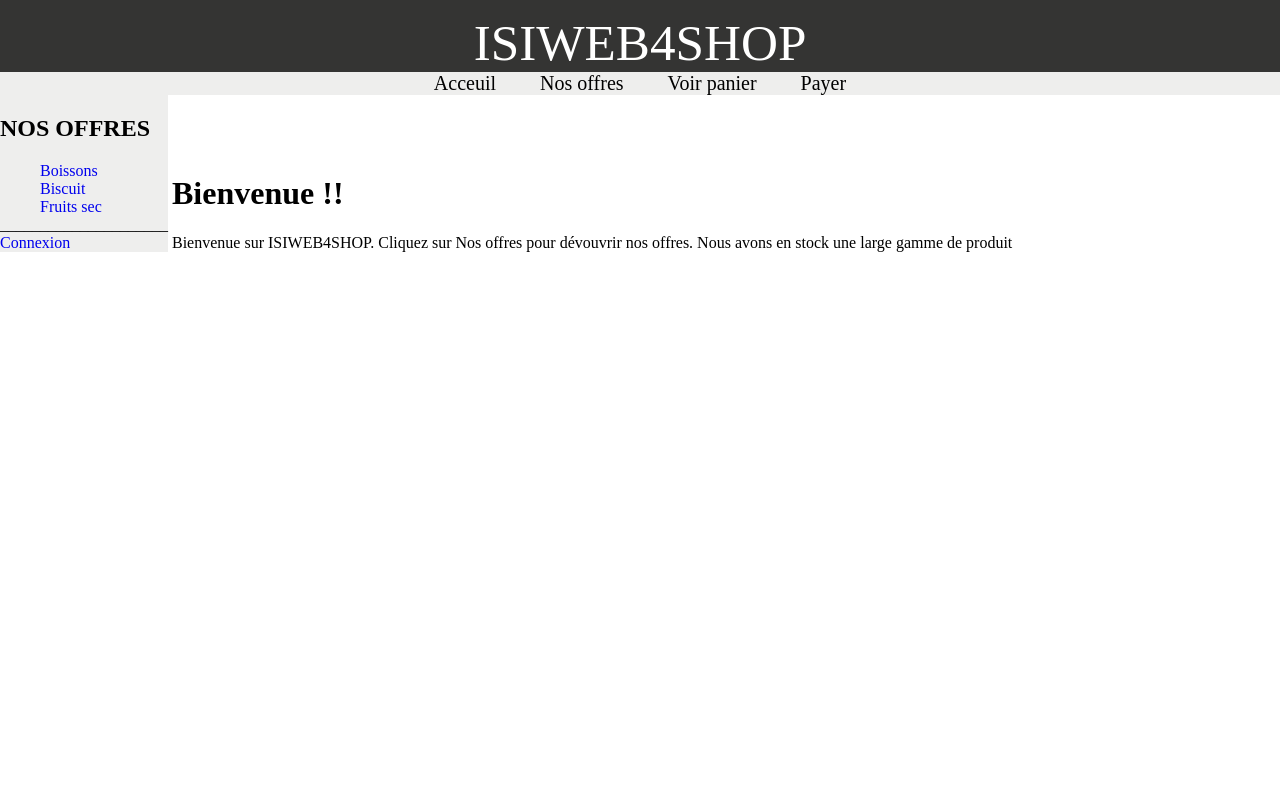
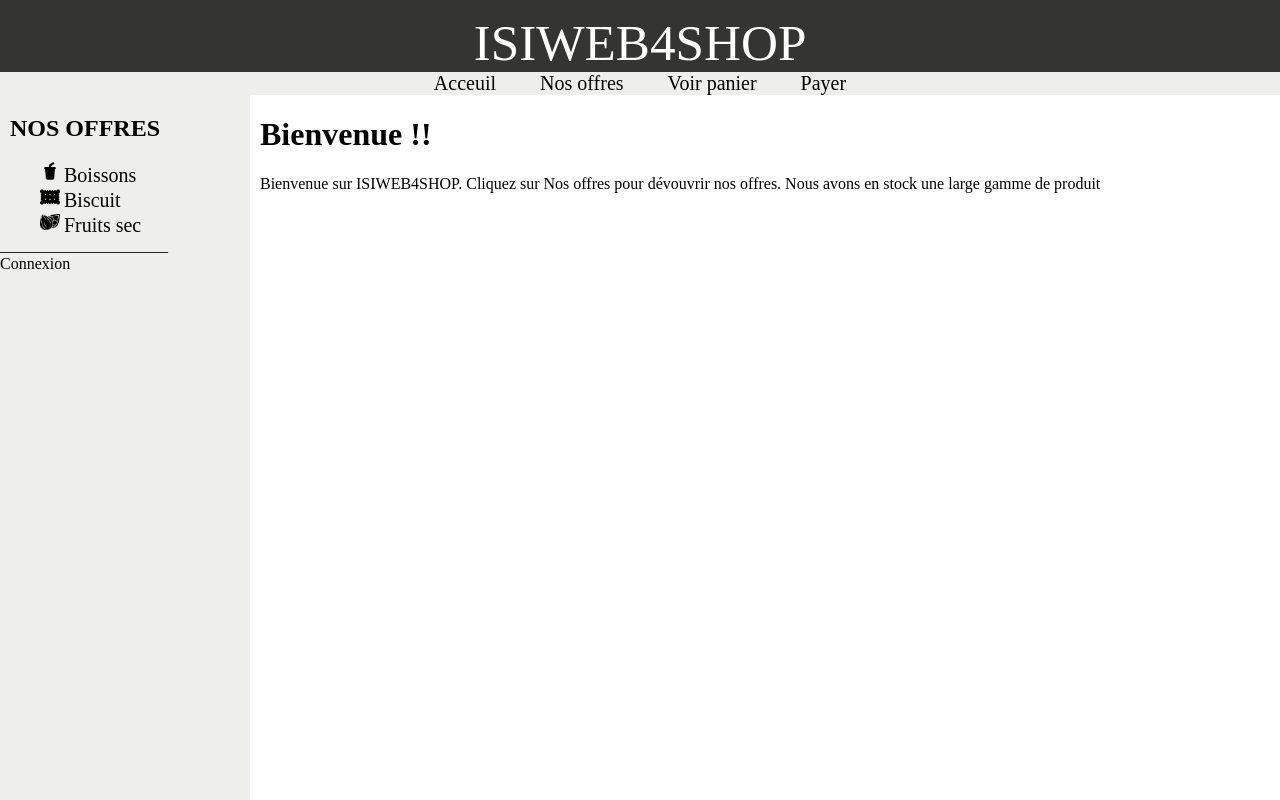
Before and after one commit to AdmoNos/Projet, a plain HTML site: page index.html in a window 1280 px wide. Drawn offline with Linux system fonts and the light colour scheme.

Commit message:
Avancement barre de navigation verticale

```diff
--- a/index.css
+++ b/index.css
@@ -65,14 +65,49 @@ li{
 }
 
 #main{
-    display: block;
+    position: fixed;
 }
 
 #main-left{
-    display: inline-block;
+    position: fixed;
+    background-color: #eeeeed;
+    width: 250px;
+    height: 100%;
+}
+
+.titre-navbar-menu{
+    margin-left: 10px;
+}
+
+#navbar-menu{
+    display: flex;
+    flex-direction: column;
+    align-items: center;
     background-color: #eeeeed;
 }
 
+#navabar-menu-text{
+    display: inline-block;
+    color: black;
+    font-size: 20px;
+}
+
+.navabar-menu-text-soda{
+    width: 20px;
+}
+
+.navabar-menu-text-biscuit{
+    width: 20px;
+}
+
+.navabar-menu-text-fruit_sec{
+    width: 20px;
+}
+
+.navabar-menu-connexion{
+    color: black;
+}
+
 #main-right{
-    display: inline-block;
+    margin-left: 260px;
 }
--- a/index.html
+++ b/index.html
@@ -23,14 +23,23 @@
     </div>
     <div id="main">
         <div id="main-left">
-            <h2>NOS OFFRES</h2>
-            <ul>
-                <li><a href="#">Boissons</a></li>
-                <li><a href="#">Biscuit</a></li>
-                <li><a href="#">Fruits sec</a></li>
+            <h2 class="titre-navbar-menu">NOS OFFRES</h2>
+            <ul id="navabar-menu">
+                <li>
+                    <img class="navabar-menu-text-soda" src="productimages/icons8-soda-64.png" alt="soda">
+                    <a id="navabar-menu-text" href="#">Boissons</a>
+                </li>
+                <li>
+                    <img class="navabar-menu-text-biscuit" src="productimages/biscuit.png" alt="biscuit">
+                    <a id="navabar-menu-text" href="#">Biscuit</a>
+                </li>
+                <li>
+                    <img class="navabar-menu-text-fruit_sec" src="productimages/fruits-secs.png" alt="fruit_sec">
+                    <a id="navabar-menu-text" href="#">Fruits sec</a>
+                </li>
             </ul>
             <p>_____________________</p>
-            <a href="#">Connexion</a>
+            <a class="navabar-menu-connexion" href="#">Connexion</a>
         </div>
         <div id="main-right">
             <h1>Bienvenue !!</h1>
```
Also changed, not shown: productimages/biscuit.png (added), productimages/fruits-secs.png (added), productimages/icons8-soda-64.png (added).
